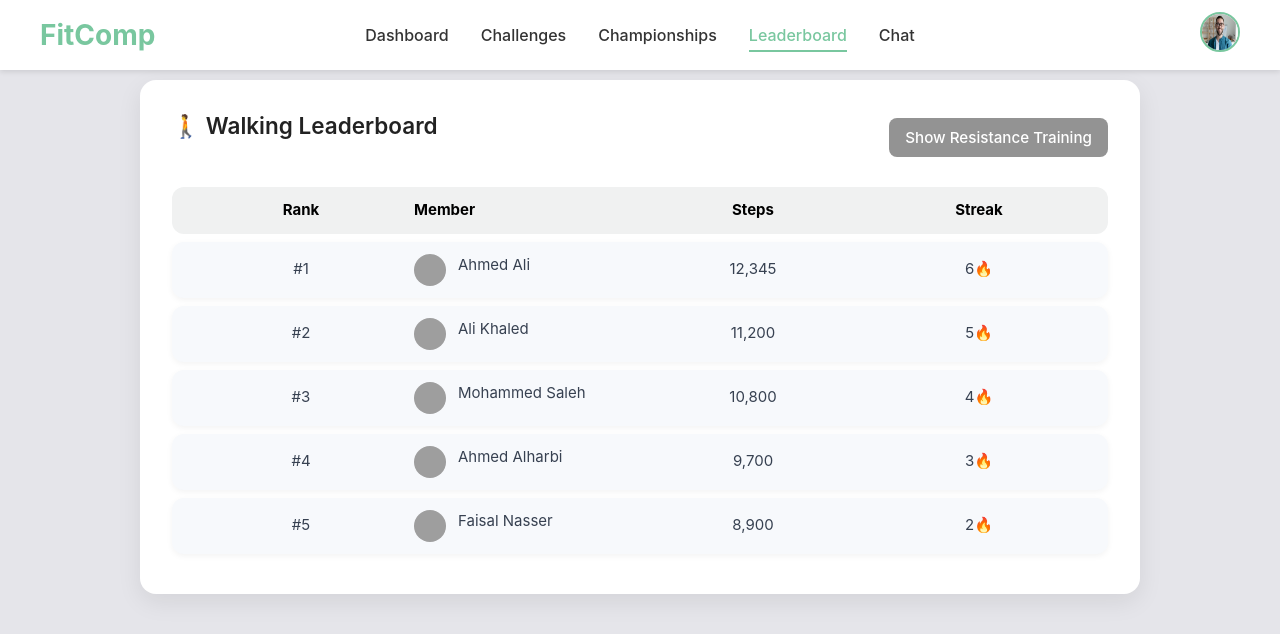
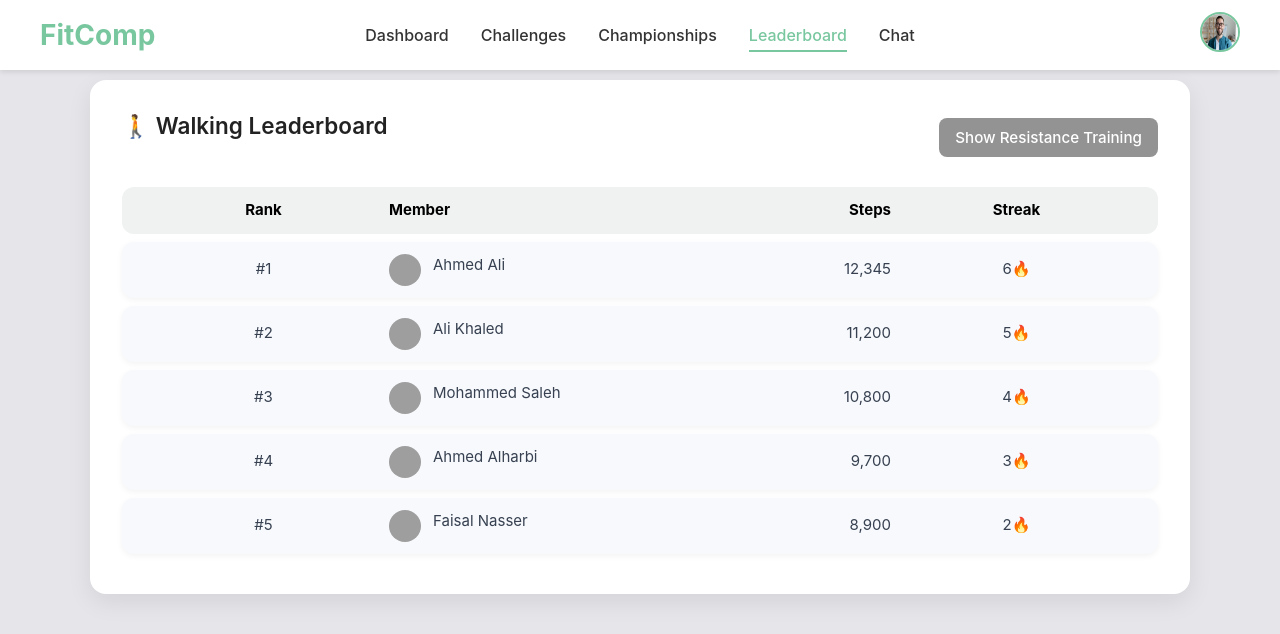
Before and after one commit to WMHolding/Qithm, a React (Vite) app in the folder frontend/: page /leaderboard in a window 1280 px wide. Shown: the top 634 px of the page. Built offline with nearby package versions, Linux system fonts and the light colour scheme; grey boxes are pictures that could not be loaded.

Commit message:
position LB

```diff
--- a/frontend/src/styles/LeaderBoard.css
+++ b/frontend/src/styles/LeaderBoard.css
@@ -1,5 +1,5 @@
 .leaderboard {
-    width: 1000px;
+    width: 1100px;
     margin: auto;
     background: #fff;
     padding: 2rem;
@@ -41,16 +41,22 @@
     flex: 1;
     text-align: center;
   }
+
+
   .col-name {
     flex: 1;
     text-align: left;
-  }
-
-  .col-name {
     display: flex;
     align-items: left;
     gap: 0.75rem;
     justify-content: left;
+  }
+  .col-steps{
+    display: flex;
+    align-items: right;
+    gap: 0.75rem;
+
+    justify-content: right;
   }
 
   .pfp {
```
